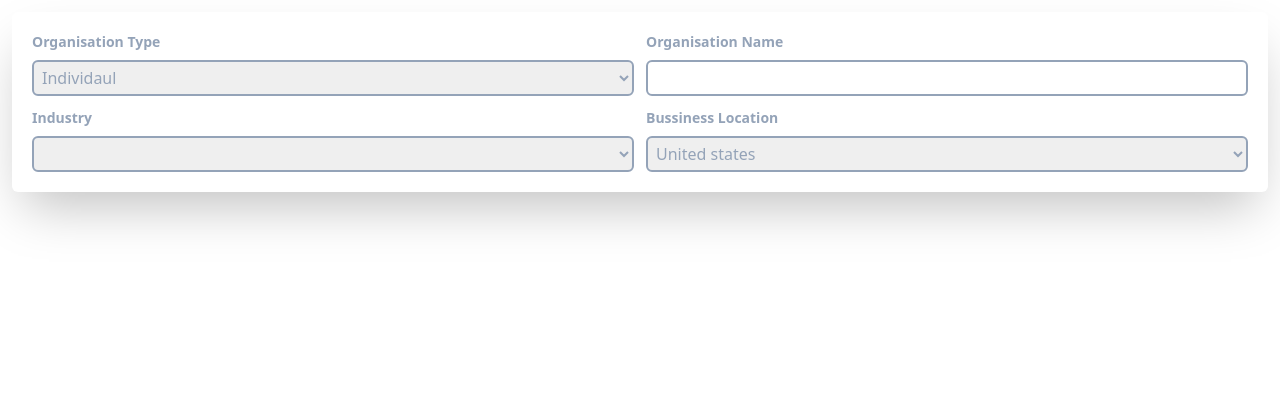
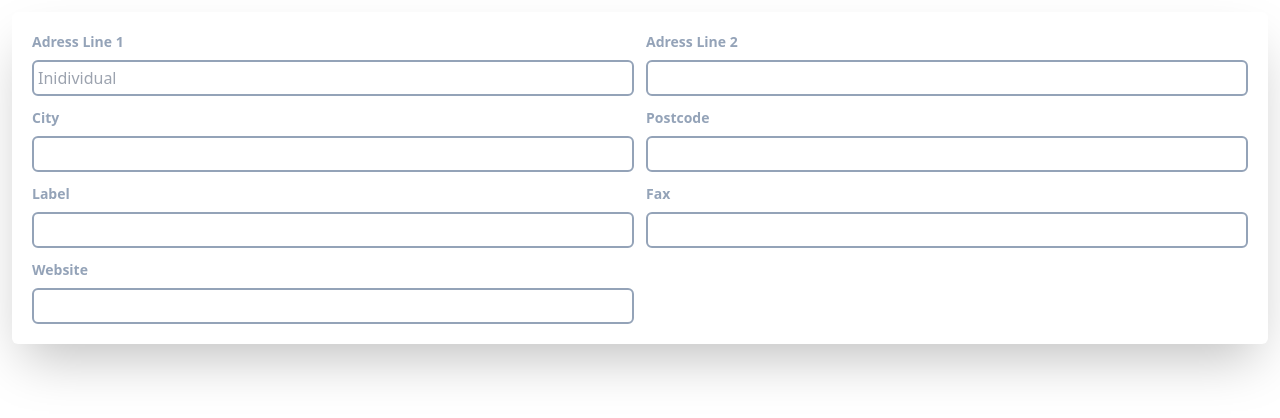
Before and after one commit to Raymond-ap/mysite, a React (Create React App) app: page / in a window 1280 px wide. Shown: the top 418 px of the page. Built offline with nearby package versions, Linux system fonts and the light colour scheme.

Commit message:
render address page form

```diff
--- a/src/App.jsx
+++ b/src/App.jsx
@@ -1,9 +1,9 @@
 import React from 'react'
-import {BasicInfo} from './pages'
+import {BasicInfo, Address} from './pages'
 
 function App() {
   return (
-   <BasicInfo/>
+   <Address/>
 
   )
 }
--- /dev/null
+++ b/src/pages/Address.jsx
@@ -0,0 +1,50 @@
+import React from "react";
+import { FormInput } from "../components";
+
+const Address = () => {
+  const [address1, setAddress1] = React.useState("");
+  const [address2, setAddress2] = React.useState("");
+  const [city, setCity] = React.useState("");
+  return (
+    <form className="grid grid-cols-2 gap-3 w-3/2 m-3 p-5 shadow-2xl rounded-md bg-white">
+      <FormInput
+        label={"Adress line 1"}
+        placeholder={"Inidividual"}
+        onChange={(e) => setAddress1(e.target.value)}
+        value={address1}
+      />
+      <FormInput
+        label={"Adress line 2"}
+        onChange={(e) => setAddress2(e.target.value)}
+        value={address2}
+      />
+      <FormInput
+        label={"city"}
+        onChange={(e) => {}}
+        value={""}
+      />
+      <FormInput
+        label={"postcode"}
+        onChange={(e) => {}}
+        value={""}
+      />
+      <FormInput
+        label={"label"}
+        onChange={(e) => {}}
+        value={""}
+      />
+      <FormInput
+        label={"fax"}
+        onChange={(e) => {}}
+        value={""}
+      />
+      <FormInput
+        label={"website"}
+        onChange={(e) => {}}
+        value={""}
+      />
+    </form>
+  );
+};
+
+export default Address;
--- a/src/pages/BasicInfo.jsx
+++ b/src/pages/BasicInfo.jsx
@@ -8,7 +8,7 @@ const BasicInfo = () => {
   const [location, setlocation] = React.useState("");
   return (
     <form className="grid grid-cols-2 gap-3 w-3/2 m-3 p-5 shadow-2xl rounded-md bg-white">
-      <FormOption label={"organisation type"} value={"Individaul"} />
+      <FormOption label={"organisation type"} value={"Individual"} />
       <FormInput
         label={"organisation name"}
         onChange={(e) => setName(e.target.value)}
--- a/src/pages/index.jsx
+++ b/src/pages/index.jsx
@@ -1,5 +1,7 @@
 import BasicInfo from "./BasicInfo";
+import Address from "./Address";
 
 export {
-    BasicInfo
+    BasicInfo,
+    Address
 }
```
